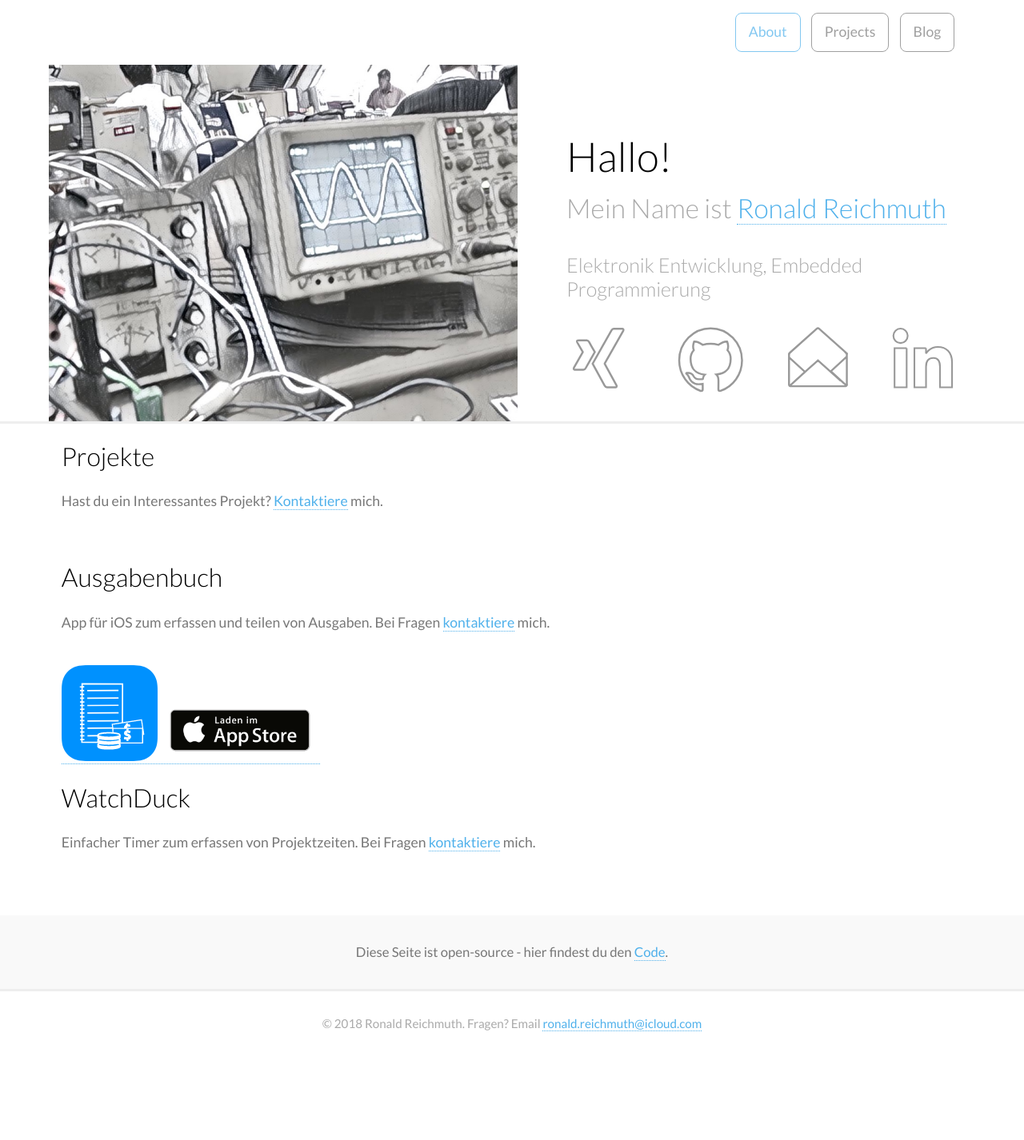
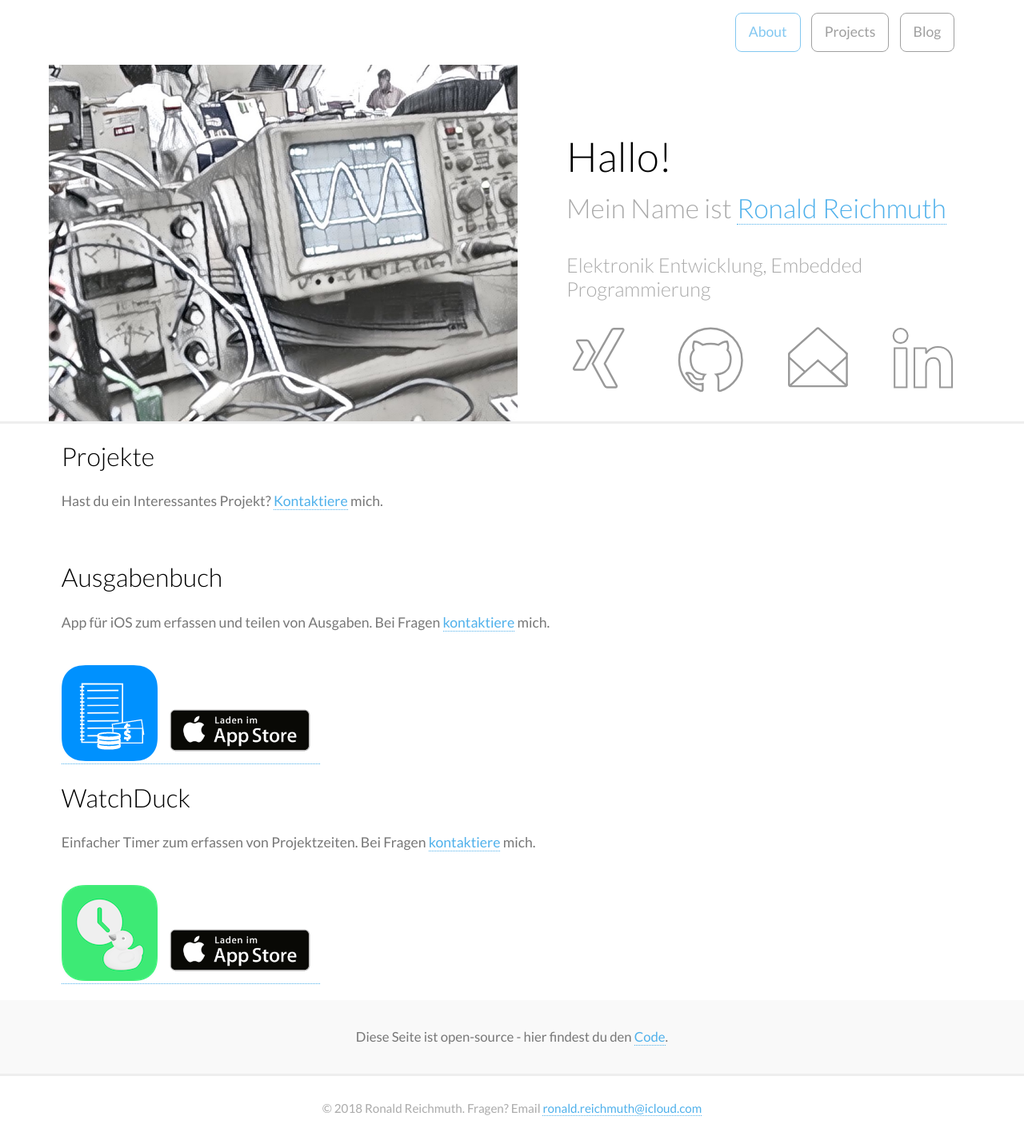
Before and after one commit to ronaldreichmuth/ronaldreichmuth.github.io, a Jekyll site: the page built from projects/index.html, in a window 1280 px wide. Shown: the whole page at 80% size. Built offline with Jekyll 4.4.1, drawn with Linux system fonts in a browser that asks for light colours; before the commit the page ends 1320 px from its top, so only the background shows below that.

Commit message:
Update index.html

```diff
--- a/projects/index.html
+++ b/projects/index.html
@@ -16,6 +16,10 @@ title: Projekte
 
 <h1>WatchDuck</h1>
 <p>Einfacher Timer zum erfassen von Projektzeiten. Bei Fragen <a href='/about'>kontaktiere</a> mich.</p><br>
+<a href="https://itunes.apple.com/ch/app/ausgabenbuch/id1380372394?mt=8" target="_blank">
+  <img src="/assets/images/watchduck.png"/>
+  <img alt="Ausgabenbuch" src="/assets/images/app_store_badge.png" style="width: 200px; height: 77px;" title="Ausgabenbuch jetzt im AppStore für dein iPhone beziehen"/>
+</a>
 
 
 <br>
```
